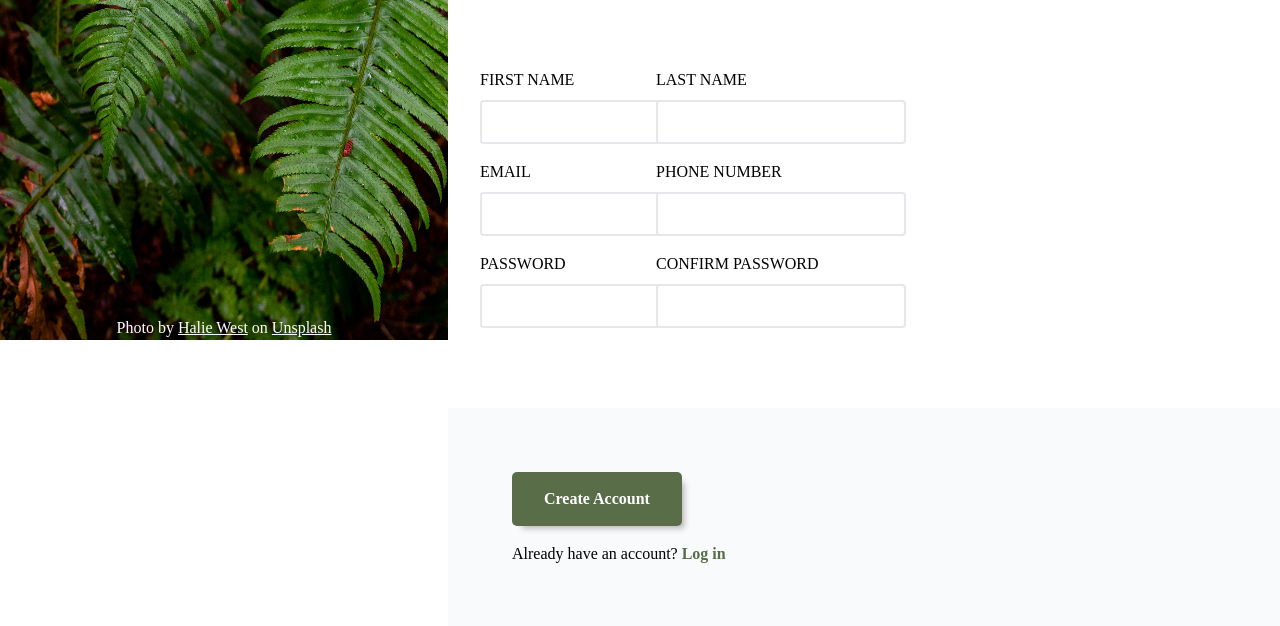
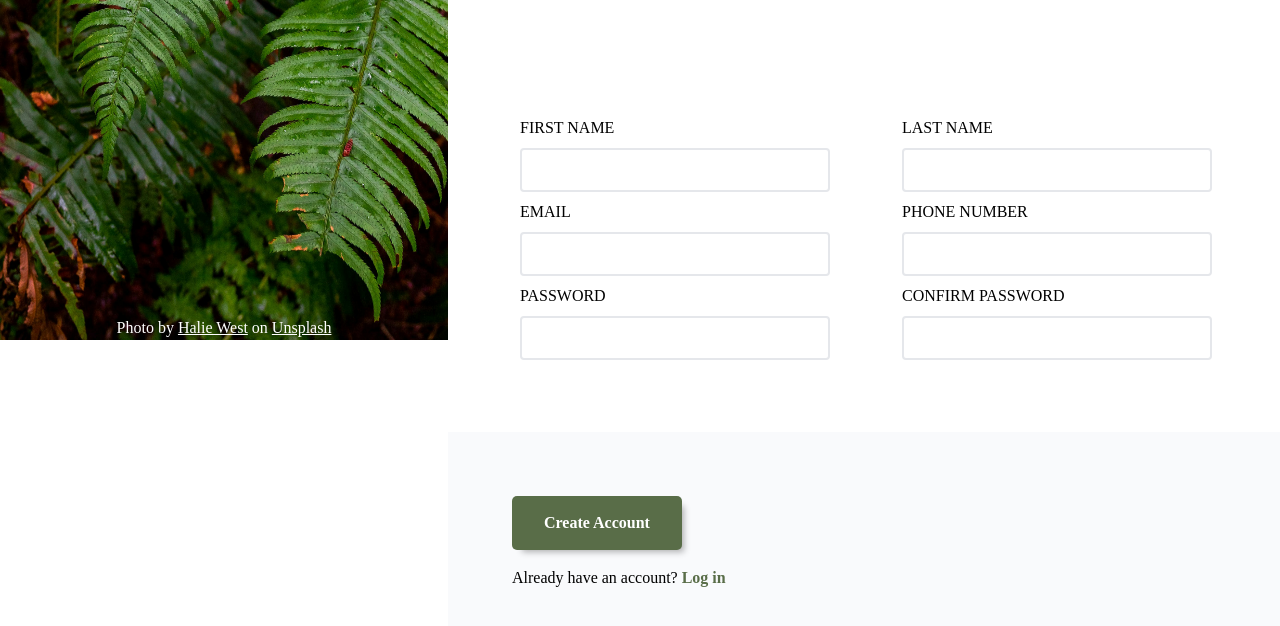
Before and after one commit to Liuth16/signup-form, a plain HTML site: page index.html in a window 1280 px wide. Shown: the part 460-1086 px from the top of the page. Drawn offline with Linux system fonts and the light colour scheme.

Commit message:
Fix flexbox form and Odin text overflow

```diff
--- a/index.html
+++ b/index.html
@@ -24,10 +24,11 @@
                 </div>
             </div>
             <div class="main-mid">
-                <span>Let's do this!</span>
+                <div class="pag"><span>Let's do this!</span></div>
+                <div class="main-container">
                     <form action="" id="form" method="get">
+                        <div>
                             <ul>
-                        <div class="left-column">
                                 <li>
                                     <label for="first-name">FIRST NAME</label>
                                     <input type="text" id="first-name" name="first_name">
@@ -41,8 +42,10 @@
                                     <input type="password" id="password" name="password" pattern="^.{8,}$">
                                     <span></span>
                                 </li>
+                            </ul>
                         </div>
-                        <div class="right-column">
+                        <div>
+                            <ul>
                                 <li>
                                     <label for="last-name">LAST NAME</label>
                                     <input type="text" id="last-name" name="last_name">
@@ -56,9 +59,10 @@
                                     <input type="password" id="confirm-password" name="confirm_password" pattern="^.{8,}$">
                                     <span></span>
                                 </li>
+                            </ul>
                         </div>
-                    </ul>
                     </form>
+                </div>
             </div>
             <div class="main-bottom"><div>
                 <button form="form">Create Account</button>
--- a/styles.css
+++ b/styles.css
@@ -117,6 +117,8 @@ main {
     align-items: center;
     justify-content: center;
     gap: 1rem;
+    display: flex;
+    flex-wrap: wrap;
 }
 
 .odin img {
@@ -155,62 +157,6 @@ main {
 .simple-text span p{
   margin: 2rem 0;
   text-align: left;
-}
-
-form ul {
-  list-style: none;
-  padding: 0;
-  margin: 0;
-  display: flex;
-  justify-content: space-around;
-}
-
-form ul div {
-  width: 48%;
-  display: flex;
-  flex-direction: column;
-  margin-top: 4rem;
-  margin-left: 2rem;
-}
-
-form ul li {
-  display: flex;
-  flex-direction: column;
-  margin-bottom: 1rem;
-}
-
-form label {
-  margin-bottom: 0.5rem;
-  text-align: left;
-}
-
-
-form input {
-  width: auto;
-  max-width: 50%;
-  padding: 0.5rem;
-  border: 2px solid #E5E7Eb;
-  border-radius: 4px;
-}
-
-.right-column li {
-  margin-left: -15rem;
-}
-
-.right-column input {
-  width: auto;
-  max-width: 40%;
-  padding: 0.5rem;
-  border: 2px solid #E5E7Eb;
-  border-radius: 4px;
-}
-
-.main-mid span {
-  font-family: sans-serif;
-  font-size: 2rem;
-  text-align: start;
-  margin: 2rem;
-  font-weight: 600;
 }
 
 .main-bottom div {
@@ -273,3 +219,42 @@ input:invalid + span::before{
   color: #596D48;
   font-weight: 600;
 }
+
+.main-container {
+  display: flex;
+}
+
+form {
+  display: flex;
+}
+
+
+li {
+  display: flex;
+  flex-direction: column;
+}
+
+form div {
+  width: 350px;
+  margin-top: 7rem;
+  margin-left: 2rem;
+}
+
+.main-mid span {
+  font-family: sans-serif;
+  font-size: 2rem;
+  text-align: start;
+  margin: 2rem;
+  font-weight: 600;
+}
+
+form label {
+  margin-bottom: 0.5rem;
+}
+
+input {
+  padding: 0.5rem;
+  border-radius: 4px;
+  border: 2px solid #E5E7Eb;
+  margin-bottom: 0.5rem;
+}
```
Lines whose indentation alone changed are shown as unchanged.
